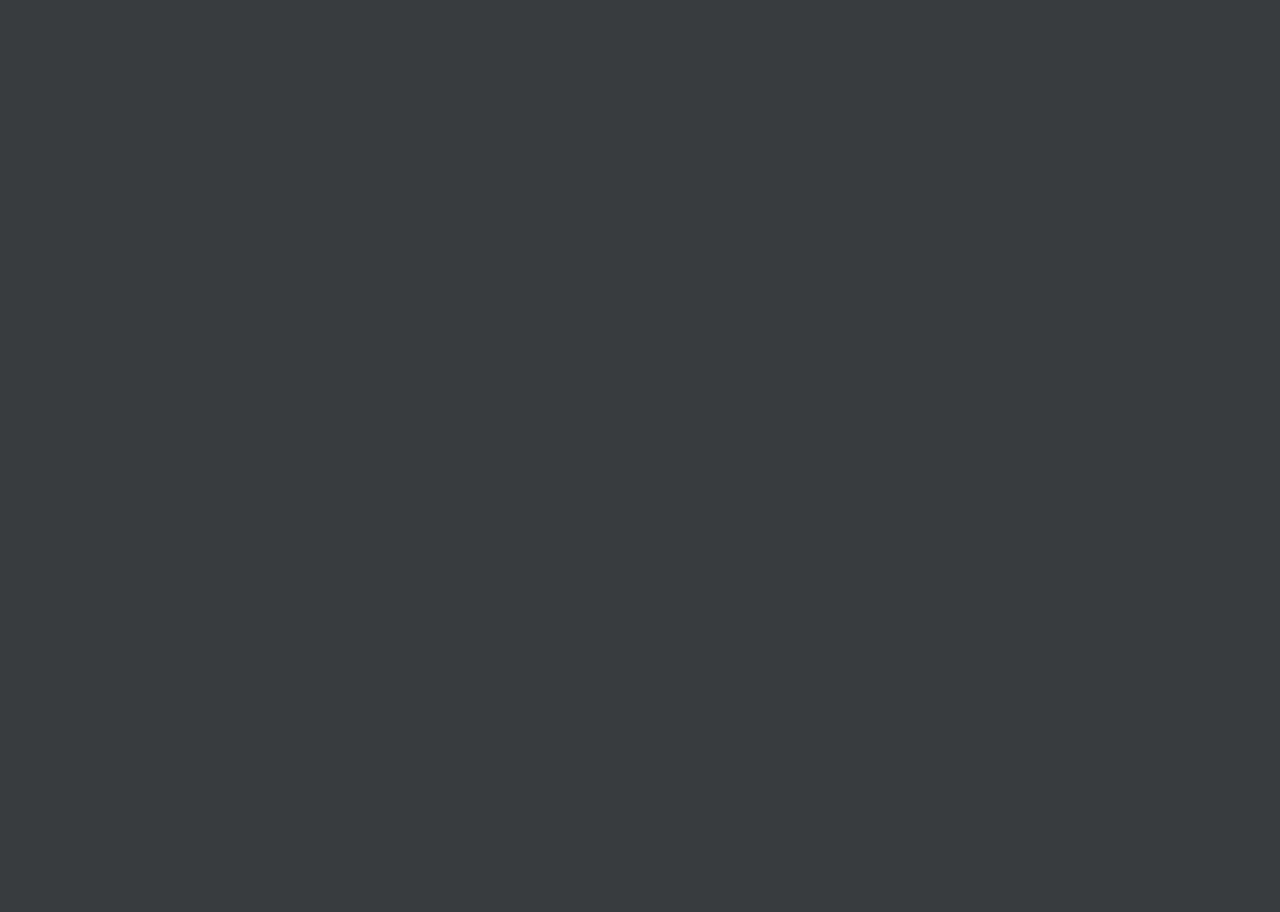
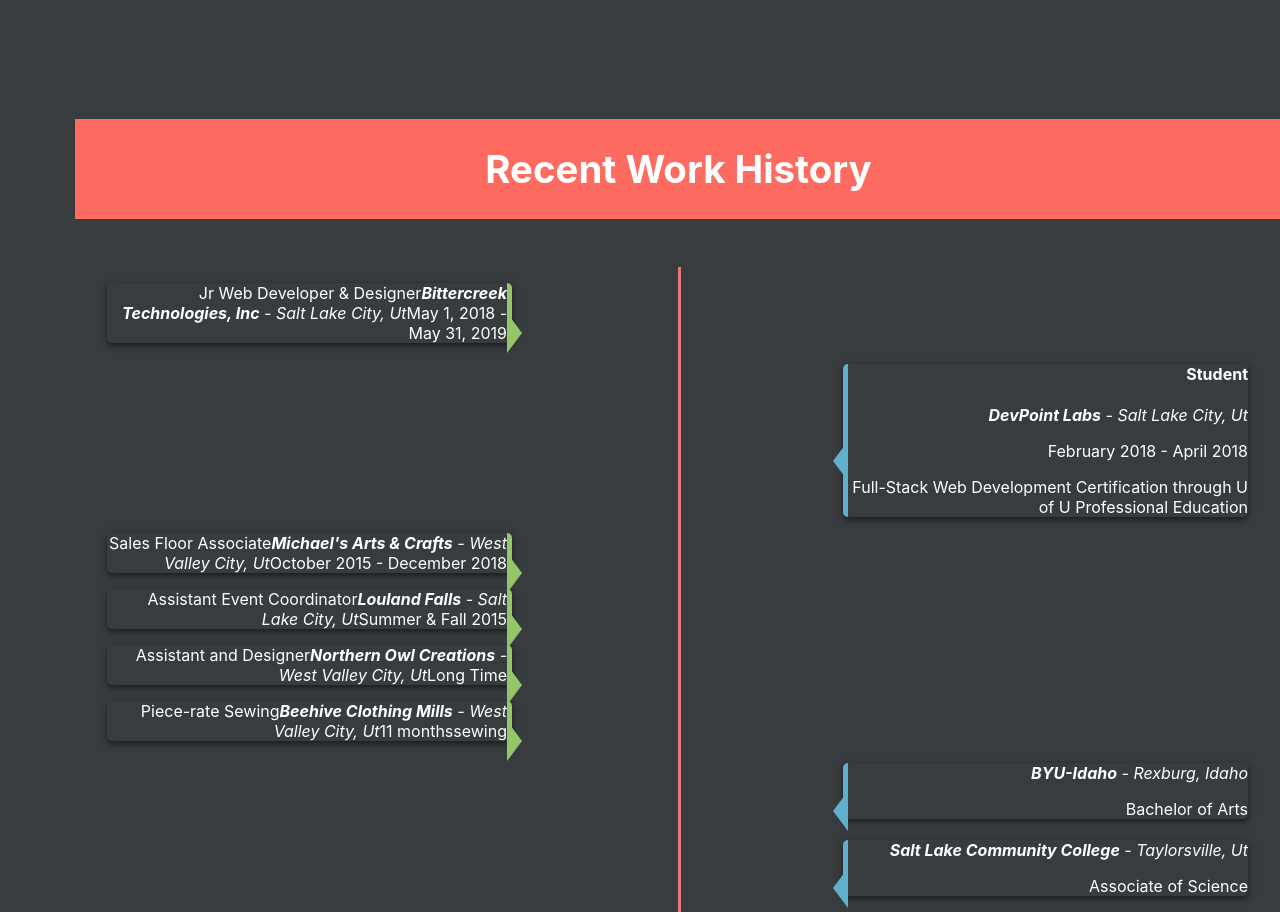
Before and after one commit to ShandelleLeigh/September, a React (Create React App) app: page / in a window 1280 px wide. Shown: the part 1219-2131 px from the top of the page. Before the commit the page ends 1396 px from the top, so only its background shows below. Built offline with nearby package versions, Linux system fonts and the light colour scheme.

Commit message:
Start resume timeline

```diff
--- a/src/App.js
+++ b/src/App.js
@@ -3,9 +3,9 @@
 import Intro from './Pages/Intro'
 import Socials from './Pages/socials'
 import Skills from './Pages/Skills';
-import Education from './Pages/Education';
+// import Education from './Pages/Education';
 import Resume from './Pages/Resume';
-import Contact from './Pages/Contact';
+// import Contact from './Pages/Contact';
 
 const styles = {
   pageContainer: {
@@ -24,9 +24,9 @@
       <div className="Pages" style={styles.pageContainer} >
         <Intro className="Intro"/>
         <Skills className="Skills"/>
-        <Education/>
+        {/* <Education/> */}
         <Resume/>
-        <Contact/>
+        {/* <Contact/> */}
       </div>
     </span>
   );
--- a/src/Pages/Intro.js
+++ b/src/Pages/Intro.js
@@ -1,14 +1,12 @@
 import React, {Fragment} from 'react';
-import './styles.css';
+// import './styles.css';
 
 const styles = {
   textContainer : {
-    float: 'left',
     paddingLeft: 'calc(25vw - 75px)',
     paddingTop: '30vh',
     height: '70vh', // Has to account for padding top
     width: '100%',
-    float: 'top',
   },
   container: {
     height: '100vh',
--- a/src/Pages/Resume.js
+++ b/src/Pages/Resume.js
@@ -1,7 +1,27 @@
-import React from 'react';
+import React, {
+  Fragment,
+} from 'react';
+import SectionHeader from '../components/SectionHeader';
+import workHistory from '../data/resumeData';
+import TimelineItem from '../components/TimelineItem';
+import '../components/item.css';
 
 const Resume = () => {
-  return <div>Resume</div>
+  return (
+    <Fragment>
+      <SectionHeader headerText={'Recent Work History'} color={'pink'} />
+      <div className='tContainer'>
+        <div className='lineThing' />
+
+        {/* <div>{new Date().getFullYear()}</div> */}
+          {
+            workHistory.map( item =>
+              <TimelineItem data={item}/>
+            )
+          }
+      </div>
+    </Fragment>
+  )
 }
 
 export default Resume
--- a/src/Pages/Skills.js
+++ b/src/Pages/Skills.js
@@ -1,15 +1,13 @@
 import React, {Fragment} from 'react';
-import './styles.css';
 import SectionHeader from '../components/SectionHeader';
+import list from '../data/skillsList';
 
 const styles = {
   colContainer:{
-    height: '100%',
     width: '100%',
     display: 'grid',
-    // grid: '12% 25% 25% 25% 12%',
     padding: '10% 0',
-    fontSize: '1.7em',
+    fontSize: '1.7em', //1.1em for small mobile devices?
     gridAutoFlow: 'column',
     justifyContent: 'space-evenly',
   },
@@ -20,30 +18,6 @@
     alignItems: 'space-evenly',
   },
 }
-
-const list = [
-  [
-    'JavaScript',
-    'TypeScript',
-    'Ruby',
-    'PHP',
-    'SQL',
-    'Unit Testing & Jest'
-  ],
-  [
-    'React.js',
-    'Material-UI',
-    'Materiailze-UI',
-    'Bootstrap',
-  ],
-  [
-    'Git',
-    'Github & Bitbucket',
-    'Agile/Scrum',
-    'PostgreSQL',
-    'Docker',
-  ],
-];
 
 const Skills = () => {
   return (
--- a/src/components/SectionHeader.js
+++ b/src/components/SectionHeader.js
@@ -4,12 +4,18 @@
   block: {
     height: 'fit-content',
     textAlign: 'center',
-    float: 'left',
+    padding: '1px',
     width: '100%',
     fontSize: '1.2em',
   },
   pink: {
     backgroundColor:  '#fe6b60',
+  },
+  blue: {
+    backgroundColor: '#3849ad',
+  },
+  green: {
+    backgroundColor: '#82c03e',
   },
 }
 
--- /dev/null
+++ b/src/components/TimelineItem.js
@@ -0,0 +1,33 @@
+import React, {
+  Fragment,
+} from 'react';
+import './item.css';
+
+const TimelineItem = ({data}) => {
+  const {
+    roleTitle, company, location,
+    dates, degree, description,
+    type
+  } = data
+  console.log('*', roleTitle, ' - ', description, typeof description)
+  if (type === 'school') return (
+    <div className='educationItem'>
+      <h4>{roleTitle}</h4>
+      <p><i><b>{company}</b> - {location}</i></p>
+      <p>{dates}</p>
+      <p>{degree}</p>
+      <p>{description}</p>
+    </div>
+  )
+  if (type === 'job') return (
+    <div className='jobItem' >
+      <span>{roleTitle}</span>
+      <span><i><b>{company}</b> - {location}</i></span>
+      <span>{dates}</span>
+      { description.length > 0 ? <span>{description}</span> : null}
+    </div>
+  )
+
+}
+
+export default TimelineItem
--- /dev/null
+++ b/src/components/item.css
@@ -0,0 +1,75 @@
+.jobItem, .educationItem {
+  box-shadow: 0px 2px 4px -1px rgba(0,0,0,0.3), 0px 4px 5px 0px rgba(0,0,0,0.2), 0px 1px 10px 0px rgba(0,0,0,0.2);
+  border-radius: 5px;
+  /* padding: 15px; */
+  position: relative;
+  width: 400px;
+  max-width: 40%;
+  text-align: right;
+  margin: 3px 3em;
+}
+
+.educationItem {
+  /* margin: 1em 2em 1em auto; */
+  margin: 0 2em 0 auto;
+  align-self: right;
+  border-left: #5eb0cc solid 5px;
+}
+
+.educationItem::before {
+  content: '';
+  position: absolute;
+  border-top: transparent solid 20px;
+  border-bottom: transparent solid 20px;
+  border-right: #5eb0cc solid 15px; /* whatever color parent is */
+  top: calc(50%);
+  bottom: 50%;
+  left: -15px;
+  /* height: calc(50% - 15px); */
+}
+
+.jobItem {
+  margin: 1em auto 1em 2em;
+  border-right: #94c769 solid 5px;
+}
+
+.jobItem::after{
+  margin: 0;
+  content: '';
+  position: absolute;
+  border-top: transparent solid 20px;
+  border-bottom: transparent solid 20px;
+  border-left: #94c769 solid 15px; /* whatever color parent is */
+  top: 50%;
+  bottom: 25% ;
+  right: -15px;
+}
+
+.jobItem .circle, .educationItem .circle {
+  background-color: #fff;
+  border: 3px solid #e17b77;
+  border-radius: 50%;
+  position: absolute;
+  top: calc(50% - 10px);
+  right: -40px;
+  width: 20px;
+  height: 20px;
+  z-index: 100;
+}
+
+.tContainer {
+  margin: 3em 0;
+  position: absolute;
+  width: calc(100% - 75px);
+}
+
+.lineThing {
+  background-color: #e17b77;
+  content: '';
+  position: absolute;
+  margin-left: calc(50% );
+  width: 3px;
+  top: 0;
+  bottom: 0;
+
+}
--- /dev/null
+++ b/src/data/resumeData.js
@@ -0,0 +1,76 @@
+const workHistory = [
+  {
+    company: 'Bittercreek Technologies, Inc',
+    location: 'Salt Lake City, Ut',
+    roleTitle: 'Jr Web Developer & Designer',
+    dates: 'May 1, 2018 - May 31, 2019',
+    description: [ ],
+    relevancy: true,
+    type: 'job',
+  },
+  {
+    company: 'DevPoint Labs',
+    location: 'Salt Lake City, Ut',
+    roleTitle: 'Student',
+    dates: 'February 2018 - April 2018',
+    description: [
+      'Full-Stack Web Development Certification through U of U Professional Education',
+    ],
+    relevancy: true,
+    type: 'school',
+  },
+  {
+    company: 'Michael\'s Arts & Crafts',
+    location: 'West Valley City, Ut',
+    roleTitle: 'Sales Floor Associate',
+    dates: 'October 2015 - December 2018',
+    description: [ ],
+    relevancy: false,
+    type: 'job',
+  },
+  {
+    company: 'Louland Falls',
+    location: 'Salt Lake City, Ut',
+    roleTitle: 'Assistant Event Coordinator',
+    dates: 'Summer & Fall 2015',
+    description: [ ],
+    relevancy: false,
+    type: 'job',
+  },
+  {
+    company: 'Northern Owl Creations',
+    location: 'West Valley City, Ut',
+    roleTitle: 'Assistant and Designer',
+    dates: 'Long Time',
+    description: [ ],
+    relevancy: false,
+    type: 'job',
+  },
+  {
+    company: 'Beehive Clothing Mills',
+    location: 'West Valley City, Ut',
+    roleTitle: 'Piece-rate Sewing',
+    dates: '11 months',
+    description: ['sewing', ],
+    relevancy: false,
+    type: 'job',
+  },
+  {
+    company: 'BYU-Idaho',
+    location: 'Rexburg, Idaho',
+    degree: 'Bachelor of Arts',
+    studyField: 'Integrated Studio Art',
+    relevancy: true,
+    type: 'school',
+  },
+  {
+    company: 'Salt Lake Community College',
+    location: 'Taylorsville, Ut',
+    degree: 'Associate of Science',
+    studyField: 'General Studies',
+    relevancy: true,
+    type: 'school',
+  },
+];
+
+export default workHistory;
--- /dev/null
+++ b/src/data/skillsList.js
@@ -0,0 +1,25 @@
+const list = [
+  [
+    'JavaScript',
+    'TypeScript',
+    'Ruby',
+    'PHP',
+    'SQL',
+    'Unit Testing & Jest'
+  ],
+  [
+    'React.js',
+    'Material-UI',
+    'Materiailze-UI',
+    'Bootstrap',
+  ],
+  [
+    'Git',
+    'Github & Bitbucket',
+    'Agile/Scrum',
+    'PostgreSQL',
+    'Docker',
+  ],
+];
+
+export default list;
```
Also changed, not shown: src/Pages/styles.css (deleted, +0 -42 lines).
